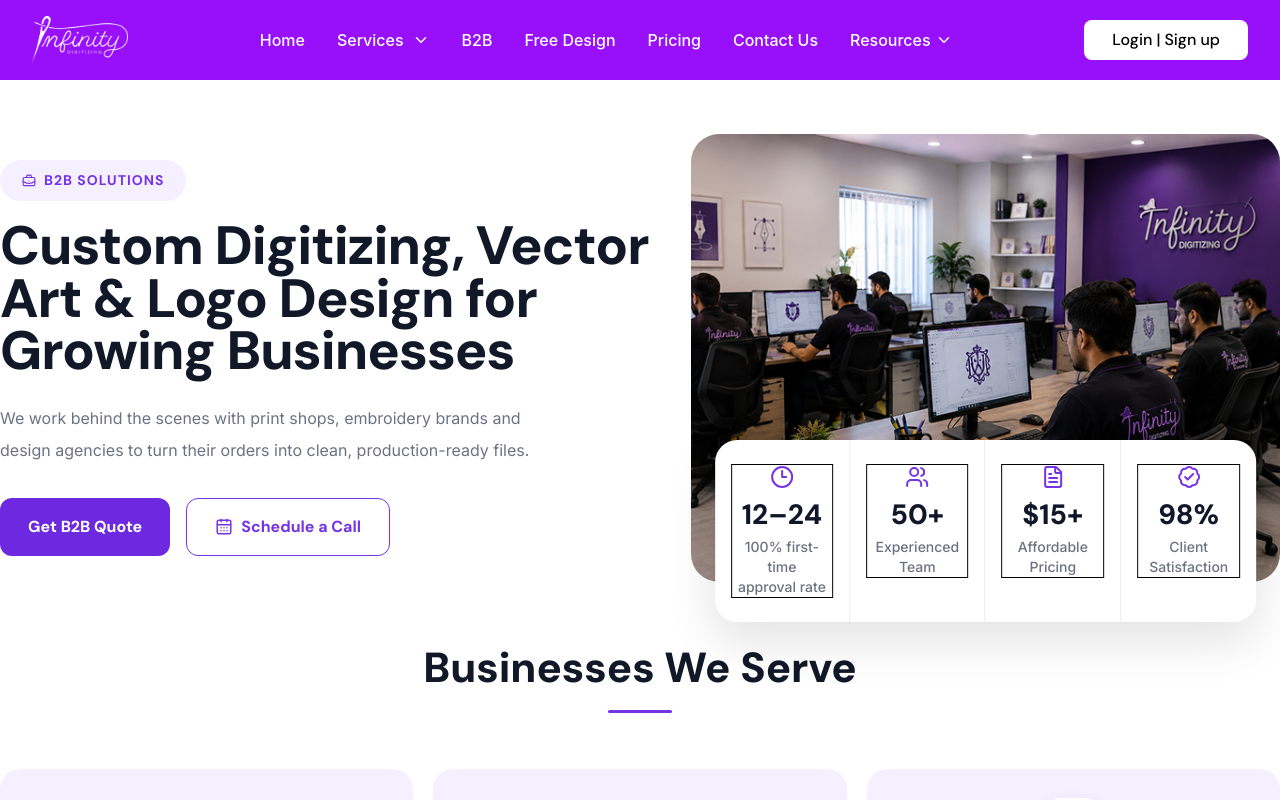
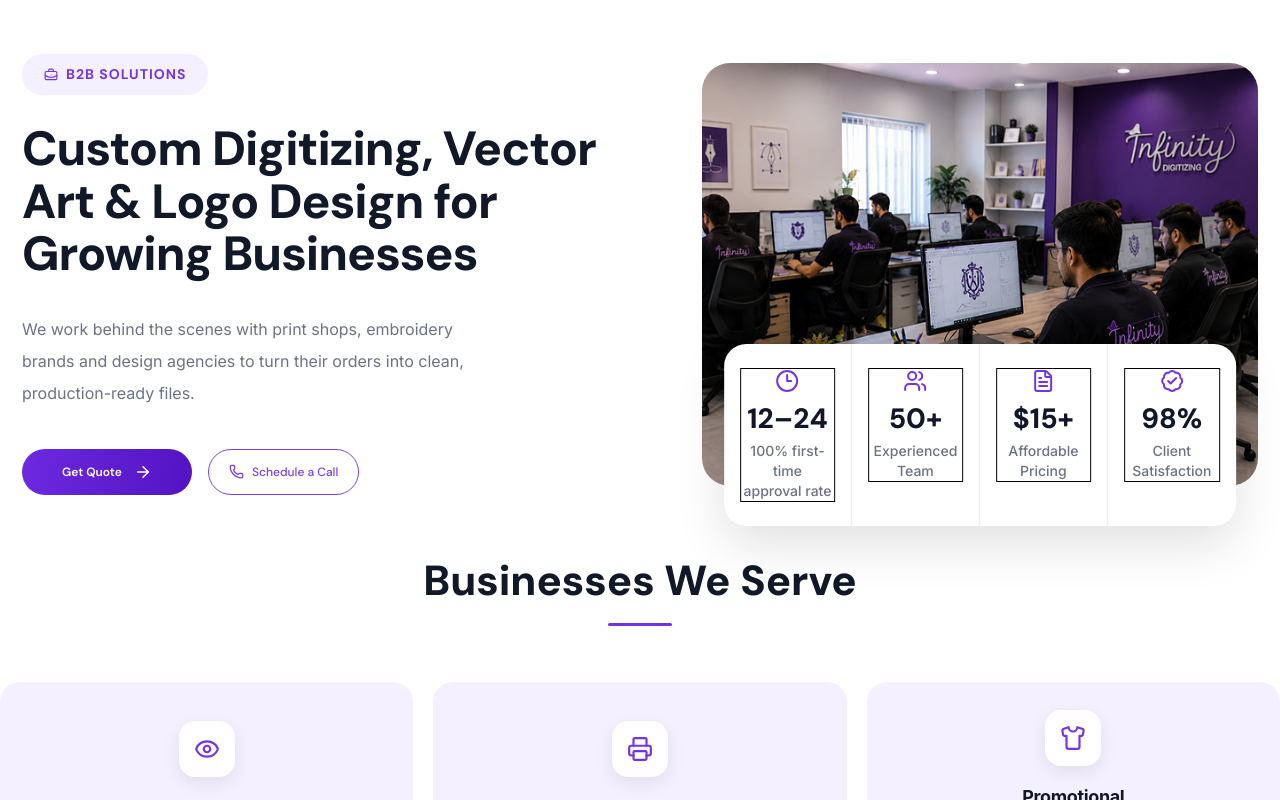
Before and after one commit to Syedaa-Ayesha/InfinityDigitizer, a React (Vite) app: page /b2b in a window 1280 px wide. Shown: the top 800 px of the page. Built offline with nearby package versions, Linux system fonts and the light colour scheme.

Commit message:
update B2B_Hero

```diff
--- a/src/App.jsx
+++ b/src/App.jsx
@@ -1,5 +1,5 @@
 import { Routes, Route } from "react-router-dom";
-import Navbar from "./assets/components/sections/Navbar";
+// import Navbar from "./assets/components/sections/Navbar";
 import Footer from "./assets/components/sections/Footer";
 import Home from "./pages/Home";
 import ServicesPage from "./pages/ServicesPage";
@@ -16,7 +16,7 @@
 function App() {
   return (
     <>
-      <Navbar />
+      {/* <Navbar /> */}
 
       <Routes>
         <Route path="/" element={<Home />} />
--- /dev/null
+++ b/src/assets/components/layout/B2BLayout/B2BCTA.jsx
@@ -0,0 +1,108 @@
+
+
+const B2BCTA = ({
+  icon,
+  title,
+  description,
+  buttons,
+}) => {
+  return (
+    <section className="mx-auto max-w-[1320px] px-4 lg:px-0">
+      <div
+        className="
+          flex
+          flex-col
+          gap-8
+
+          rounded-[24px]
+          border
+          border-[#E7E3ED]
+          bg-white
+
+          px-6
+          py-7
+
+          shadow-[0px_10px_35px_rgba(116,52,229,0.08)]
+
+          lg:flex-row
+          lg:items-center
+          lg:justify-between
+          lg:px-12
+          lg:py-9
+        "
+      >
+        {/* Left Side */}
+
+        <div className="flex items-start gap-5">
+          {/* Icon */}
+
+          <div
+            className="
+              flex
+              h-14
+              w-14
+              shrink-0
+              items-center
+              justify-center
+              rounded-full
+              bg-[#F4EDFF]
+
+              lg:h-16
+              lg:w-16
+            "
+          >
+            {icon}
+          </div>
+
+          {/* Text */}
+
+          <div className="max-w-[560px]">
+            <h2
+              className="
+                font-dmSans
+                text-[28px]
+                font-bold
+                leading-[120%]
+                text-[#181A39]
+
+                lg:text-[40px]
+              "
+            >
+              {title}
+            </h2>
+
+            <p
+              className="
+                mt-3
+                font-inter
+                text-[16px]
+                leading-6
+                text-[#6B7280]
+              "
+            >
+              {description}
+            </p>
+          </div>
+        </div>
+
+        {/* Buttons */}
+
+        <div
+          className="
+            flex
+            w-full
+            flex-col
+            gap-4
+
+            sm:flex-row
+            lg:w-auto
+          "
+        >
+          {buttons}
+        </div>
+      </div>
+    </section>
+  );
+};
+
+export default B2BCTA;
--- a/src/assets/components/layout/CTASection.jsx
+++ b/src/assets/components/layout/CTASection.jsx
@@ -21,10 +21,8 @@
           bg-gradient-to-l
           from-[#7434E5]
           to-[#A877FF]
-
           px-6
           py-6
-
           lg:px-10
           lg:py-8
 
--- a/src/assets/components/layout/OutlineBtn.jsx
+++ b/src/assets/components/layout/OutlineBtn.jsx
@@ -1,17 +1,17 @@
-import { ArrowRight } from "lucide-react";
+// import { ArrowRight } from "lucide-react";
 
 
-const OutlineBtn = ({ title }) => {
+const OutlineBtn = ({ title, Icon,classname }) => {
   return (
      <button
-      className="
-      h-10
-      px-5
+      className={`
+      px-6
+      py-14px
       rounded-full
       border
       border-[#7B3FF2]
       text-[#7B3FF2]
-      text-[12px]
+      text-sm
       font-medium
       flex
       items-center
@@ -20,11 +20,14 @@
       hover:text-white
       transition-all
       duration-300
-      "
+      lg:px-5
+      lg:text-xs
+    ${classname}`}
+
     >
       {title}
 
-      <ArrowRight size={15} />
+      <Icon size={15}/>
     </button>
   )
 }
--- a/src/assets/components/layout/SolidButton.jsx
+++ b/src/assets/components/layout/SolidButton.jsx
@@ -7,8 +7,9 @@
         className={`
           group
           flex
-         h-14
-         px-10
+         py-[14px]
+         px-6
+         text-sm
           items-center
           justify-center
           gap-3
@@ -21,6 +22,8 @@
           duration-300
           hover:shadow-xl
           hover:scale-[1.01]
+          lg:px-10
+          lg:text-xs
           ${classname}
         `}
       >
--- a/src/assets/components/sections/B2BSections/B2BHero.jsx
+++ b/src/assets/components/sections/B2BSections/B2BHero.jsx
@@ -1,17 +1,18 @@
-import { CalendarDays, BriefcaseBusiness } from "lucide-react";
+import { BriefcaseBusiness, ArrowRight, Phone } from "lucide-react";
 import heroImage from "../../../images/B2BHeroImg.png";
 import B2BStateItem from "../../layout/B2BLayout/B2BStateItem";
 import { B2BStatsData } from "../../common/B2BStatsData"
+import SolidButton from "../../layout/SolidButton";
+import OutlineBtn from "../../layout/OutlineBtn";
 const B2BHero = () => {
   return (
-    <section className="lg:py-[54px] py-[54px]">
+    <section className="p-[22px] lg:py-[54px]" >
       <div
         className="
           mx-auto
-          max-w-[1360px]
           rounded-[28px]
           bg-white
-
+          lg:max-w-[1340px]
         "
       >
         <div
@@ -24,18 +25,18 @@
         >
           {/* LEFT */}
 
-          <div className="w-full lg:w-[54%] font-dmSans">
+          <div className="w-full lg:w-[55%] font-dmSans flex flex-col lg:gap-2">
 
             {/* Badge */}
 
             <div
               className="
                 inline-flex
+                w-fit
                 items-center
                 rounded-full
                 bg-[#F5F0FF]
                 gap-2
-
                 px-[22px]
                 py-[10px]
               "
@@ -49,7 +50,6 @@
                 className="
                   text-[14px]
                   font-bold
-
                   uppercase
                   tracking-[1px]
                   text-[#7434E5]
@@ -63,14 +63,22 @@
 
             <h1
               className="
-              mt-[19px]
+               mt-5
+               pr-8
+    max-w-[780px]
+    font-dmSans
+    font-extrabold
+    text-[36px]
+    leading-[110%]
+    tracking-[-0.96px]
 
-                font-extrabold
-               leading-[52.5px]
-    tracking-[-0.96px]
     text-[#111827]
-                md:text-[42px]
-                lg:text-[54px]
+
+    md:text-[42px]
+    md:leading-[110%]
+
+    lg:text-[48px]
+    lg:leading-[52.5px]
               "
             >Custom Digitizing, Vector Art & Logo Design for Growing Businesses
             </h1>
@@ -79,12 +87,12 @@
 
             <p
               className="
-                mt-6
-                max-w-[560px]
+                max-w-[480px]
                 font-inter
                 text-[16px]
                 leading-8
                 text-[#6C7283]
+                lg:mt-6
               "
             >
               We work behind the scenes with print shops,
@@ -96,50 +104,19 @@
 
             <div
               className="
-                mt-8
+                mt-[10px]
+                mb-[18px]
                 flex
-                flex-col
-                gap-4
-                sm:flex-row
+              justify-around
+              flex-row
+              lg:gap-4
+                lg:mb-0
+                lg:justify-start
+                lg:mt-8
               "
             >
-              <button
-                className="
-                  rounded-xl
-                  bg-[#6C29E0]
-                  px-7
-                  py-4
-                  font-bold
-                  text-white
-                  transition
-                  hover:opacity-80
-                "
-              >
-                Get B2B Quote
-              </button>
-
-              <button
-                className="
-                  flex
-                  items-center
-                  justify-center
-                  gap-2
-                  rounded-[12px]
-                  border
-                  border-[#7434E5]
-                  px-7
-                  py-4
-                  font-bold
-                  text-[#7434E5]
-                  transition
-                  hover:bg-[#7434E5]
-                  hover:text-white
-                "
-              >
-                <CalendarDays size={18} />
-
-                Schedule a Call
-              </button>
+              <SolidButton title="Get  Quote" Icon={ArrowRight} classname=""/>
+               <OutlineBtn title="Schedule a Call" Icon={Phone} classname="flex-row-reverse"/>
             </div>
 
           </div>
@@ -148,7 +125,7 @@
 
 
 
-          <div className="relative w-full lg:w-[46%] ">
+          <div className="relative w-full lg:w-[45%] ">
  <div
     className="
       overflow-hidden
--- a/src/assets/components/sections/B2BSections/TrustedPartnership.jsx
+++ b/src/assets/components/sections/B2BSections/TrustedPartnership.jsx
@@ -1,6 +1,7 @@
 import TrustedHeading from "../../layout/B2BLayout/TrustedHeading";
 import ComparisonTable from "../../layout/B2BLayout/ComparisonTable";
 import PartnershipInfo from "../../layout/B2BLayout/PartnershipInfo";
+
 
 const TrustedPartnership = () => {
     return (
@@ -10,10 +11,8 @@
           rounded-[24px]
           bg-[linear-gradient(93.97deg,#6C29E0_0%,#5413C3_100%)]
           shadow-[0px_18px_40px_rgba(75,36,143,0.30)]
-
           px-6
           py-8
-
           lg:px-[48px]
           lg:py-[48px]
         "
@@ -27,11 +26,9 @@
                 <div
                     className="
             mt-10
-
             flex
             flex-col
             gap-10
-
             lg:flex-row
             lg:items-center
             lg:justify-between
@@ -46,6 +43,7 @@
                     <PartnershipInfo />
                 </div>
             </div>
+
         </section>
     );
 };
--- a/src/pages/B2B.jsx
+++ b/src/pages/B2B.jsx
@@ -4,9 +4,11 @@
 import ProfessionalServices from "../assets/components/sections/B2BSections/ProfessionalServices"
 import ProcessWork from "../assets/components/sections/B2BSections/ProcessWork"
 import TrustedPartnership from "../assets/components/sections/B2BSections/TrustedPartnership"
-import CTASection from "../assets/components/layout/CTASection"
-import { ArrowRight, Headphones } from "lucide-react"
 import SolidButton from "../assets/components/layout/SolidButton"
+import { ArrowRight, Headphones, Phone } from "lucide-react";
+import B2BCTA from "../assets/components/layout/B2BLayout/B2BCTA"
+import OutlineBtn from "../assets/components/layout/OutlineBtn"
+
 
 const B2B = () => {
   return (
@@ -17,31 +19,34 @@
    <ProfessionalServices />
    <ProcessWork />
    <TrustedPartnership />
-   <CTASection
+   <div className="max-w-[1350px] mx-auto mb-5">
+
+<B2BCTA
   icon={
     <Headphones
-      size={38}
-      strokeWidth={2.2}
+      size={30}
       className="text-[#7434E5]"
     />
   }
-  title="Your Artwork Deserves the Best!"
-  description="Upload it now, and our team will turn it into a clean, high
-quality file, fast, accurate, no errors, no delays, just quality
-work"
-  buttonText="Get Free Quote"
-  titleClass = "text-[28px]"
-  sectionWidth = "w-[1330px]"
-  iconHeight= "h-[96px]"
-  iconWidth = "w-[96px]"
-  bg =" bg-[linear-gradient(93.97deg,_#6C29E0_0%,_#5413C3_100%)]"
-  Solidbtn ={<SolidButton
-      title="Get Started"
-      Icon={ArrowRight}
-    />}
+  title="Your Complete B2B Artwork Solution Starts Here"
+  description="Everything you need to bring your ideas to life under one roof. We provide reliable artwork solutions designed to support your business at every stage."
+  buttons={
+    <>
+      <SolidButton
+        title="Become a B2B Partner"
+        Icon={ArrowRight}
+      />
 
+      <OutlineBtn
+        title="Get Free Consultation"
+        Icon={Phone}
+      />
+    </>
+  }
 />
+            </div>
    </>
+
   )
 }
 
```
Lines whose indentation alone changed are shown as unchanged.
